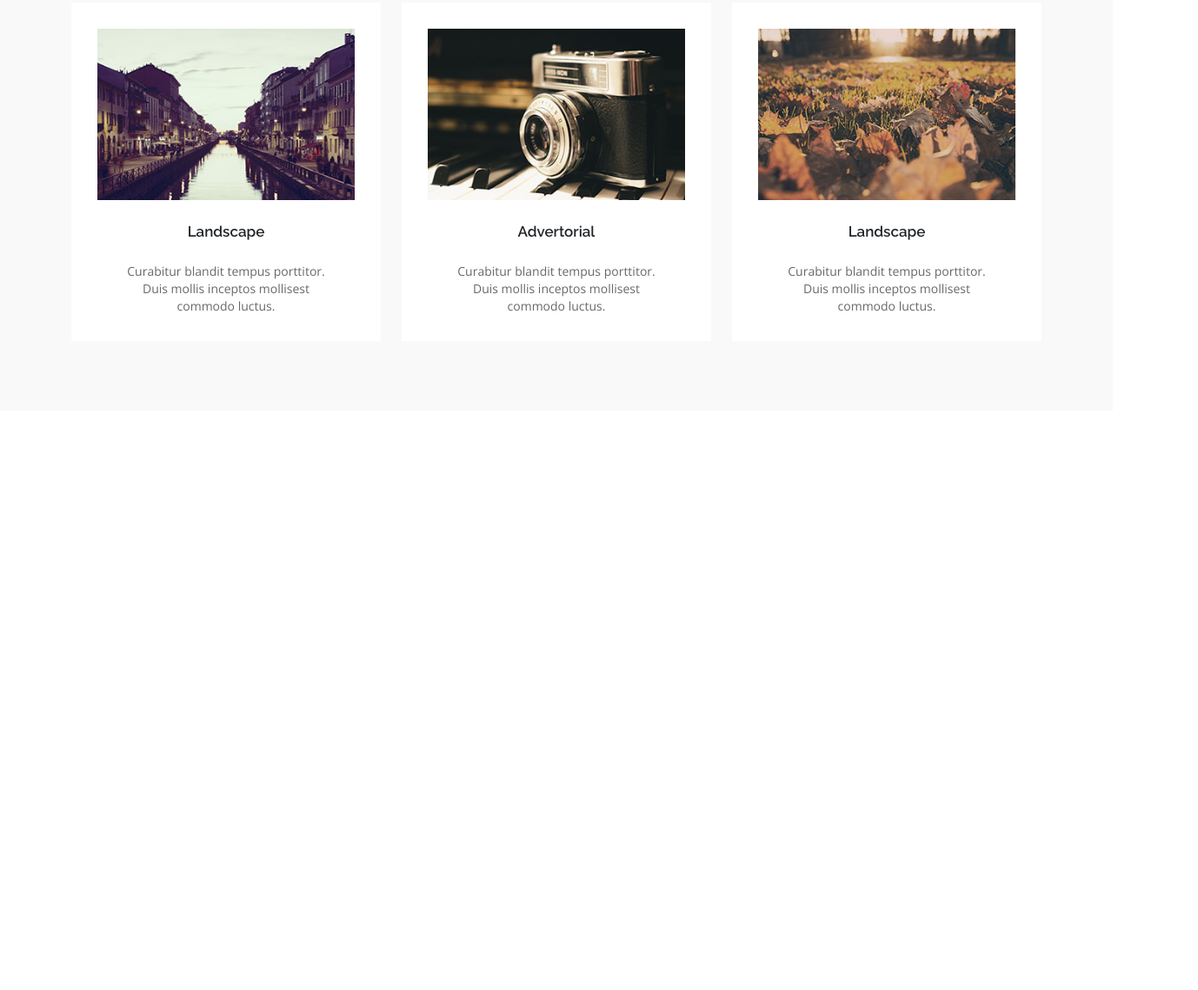
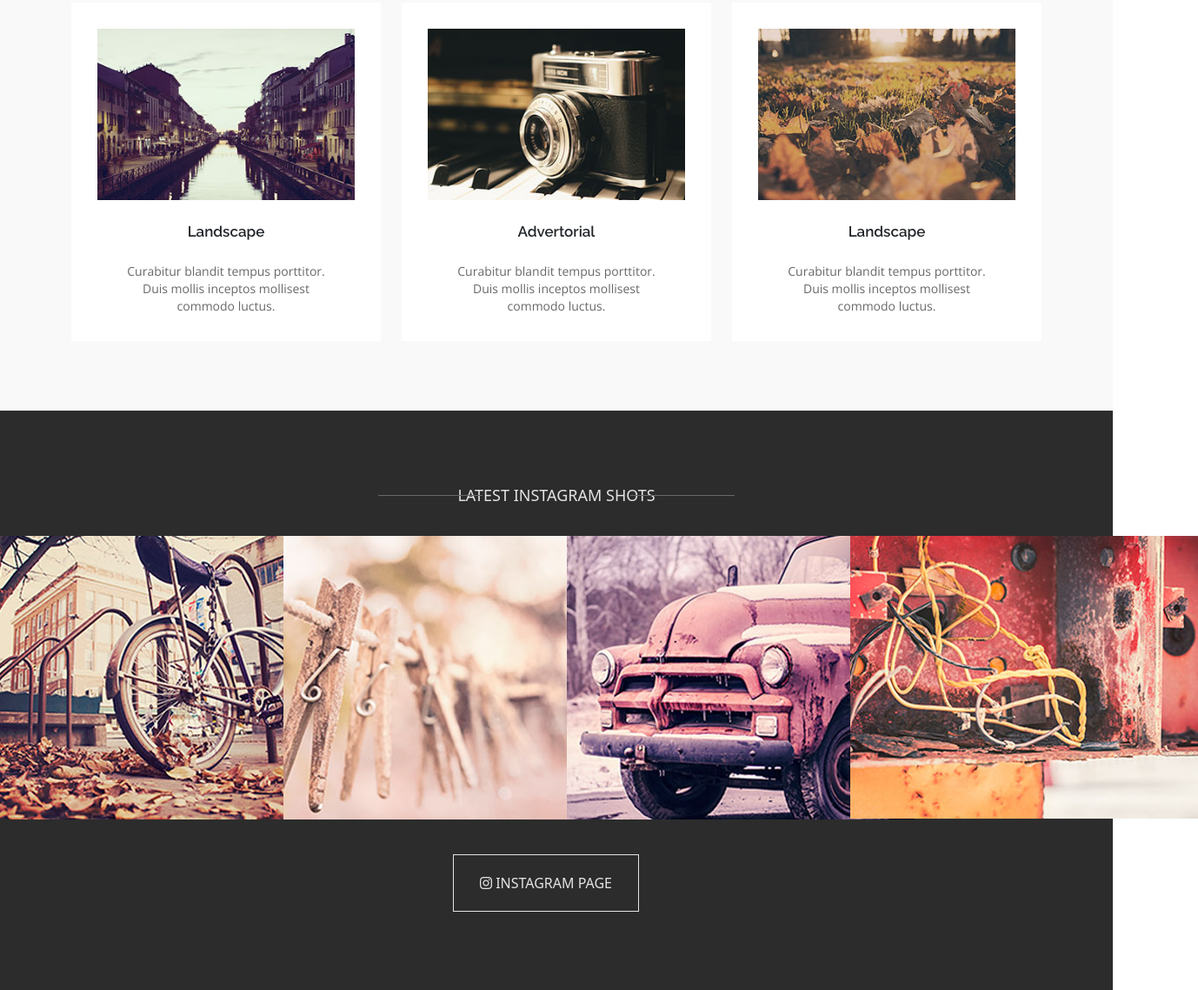
Before and after one commit to moududahmad99/kubb, a plain HTML site: page index.html in a window 1280 px wide. Shown: the part 1019-2157 px from the top of the page at 87% size, 1378 px wide, since content can reach past the window. Before the commit the page ends 1491 px from the top, so only its background shows below. Drawn offline with nearby package versions, Linux system fonts and the light colour scheme.

Commit message:
Instagram Section/Area added

```diff
--- a/css/style.css
+++ b/css/style.css
@@ -194,10 +194,69 @@ p {
 /* Service Area End */
 
 /* Gallery Area Start */
+#instagram {
+  padding: 50px 0;
+  background: #2c2c2c;
+}
+
+.instagram-title h3 {
+  color: var(--quinary-color);
+}
+
+.section-title h3{
+  font-size: 18px;
+  text-transform: uppercase;
+  padding: 40px 0;
+  position: relative;
+}
+
+.section-title h3::after {
+  position: absolute;
+  content: '';
+  height: 1px;
+  width: 120px;
+  background-color: #686868;
+  left: 0;
+  top: 50%;
+}
+
+.section-title h3::before {
+  position: absolute;
+  content: '';
+  height: 1px;
+  width: 120px;
+  background-color: #686868;
+  right: 0;
+  top: 50%;
+}
+
+.instagram-button {
+  padding: 40px 0;
+}
+
+.instagram-button a {
+  padding: 20px 30px;
+  border: 1px solid #e4e4e4;
+  color: var(--quinary-color);
+  text-transform: uppercase;
+  transition: .5s;
+  -webkit-transition: .5s;
+  -moz-transition: .5s;
+  -ms-transition: .5s;
+  -o-transition: .5s;
+  font-weight: var(--medium-font-weight);
+}
+
+.instagram-button a:hover {
+  background-color: #28b8d8;
+  color: var(--quinary-color);
+  border: 1px solid transparent;
+}
 /* Gallery Area End */
 
-/* Team Area Start */
-/* Team Area End */
+/* Journal Area Start */
+
+/* Journal Area End */
 
 /* Testimonial Area Start */
 /* Testimonial Area End */
--- a/index.html
+++ b/index.html
@@ -17,7 +17,7 @@
 
 <body>
 
-	<!-- Navbar Section Start -->
+	<!-- Navbar Area Start -->
 	<nav class="navbar navbar-expand-lg">
 		<div class="container">
 			<a class="navbar-brand" href="#">
@@ -54,9 +54,9 @@
 			</div>
 		</div>
 	</nav>
-	<!-- Navbar Section End -->
+	<!-- Navbar Area End -->
 
-	<!-- Banner Section Start -->
+	<!-- Banner Area Start -->
 	<section id="banner">
 		<div class="container">
 			<div class="row justify-content-center">
@@ -69,10 +69,10 @@
 			</div>
 		</div>
 	</section>
-	<!-- Banner Section End -->
+	<!-- Banner Area End -->
 
-	<!-- Service Section Start -->
-	<div id="service">
+	<!-- Service Area Start -->
+	<section id="service">
 		<div class="container">
 			<div class="row justify-content-center">
 				<div class="col-lg-8">
@@ -113,35 +113,74 @@
 				</div>
 			</div>
 		</div>
-	</div>
-	<!-- Service Section End -->
+	</section>
+	<!-- Service Area End -->
 
-	<!-- Gallery Section Start -->
-	<!-- Gallery Section End -->
+	<!-- Instagram Area Start -->
+	<section id="instagram">
+		<div class="row justify-content-center">
+			<div class="col-lg-4">
+				<div class="section-title instagram-title text-center">
+					<h3>Latest instagram shots</h3>
+				</div>
+			</div>
+		</div>
+		<div class="row">
+			<div class="col-lg-3">
+				<picture>
+					<img src="/images/layer-1.jpg" alt="layer">
+				</picture>
+			</div>
+			<div class="col-lg-3">
+				<picture>
+					<img src="/images/layer-2.jpg" alt="layer">
+				</picture>
+			</div>
+			<div class="col-lg-3">
+				<picture>
+					<img src="/images/layer-3.jpg" alt="layer">
+				</picture>
+			</div>
+			<div class="col-lg-3">
+				<picture>
+					<img src="/images/layer-4.jpg" alt="layer">
+				</picture>
+			</div>
+			<div class="row justify-content-center">
+				<div class="col-lg-4">
+					<div class="instagram-button text-center">
+						<a href="#"><i class="fa-brands fa-instagram"></i> Instagram Page</a>
+					</div>
+				</div>
+			</div>
+		</div>
+	</section>
+	<!-- Instagram Area End -->
 
-	<!-- Team Section Start -->
-	<!-- Team Section End -->
+	<!-- Journal Area Start -->
 
-	<!-- Testimonial Section Start -->
-	<!-- Testimonial Section End -->
+	<!-- Journal Area End -->
 
-	<!-- Membership Section Start -->
-	<!-- Membership Section End -->
+	<!-- Testimonial Area Start -->
+	<!-- Testimonial Area End -->
 
-	<!-- Countdown Section Start -->
-	<!-- Countdown Section End -->
+	<!-- Membership Area Start -->
+	<!-- Membership Area End -->
 
-	<!-- Classes Section Start -->
-	<!-- Classes Section End -->
+	<!-- Countdown Area Start -->
+	<!-- Countdown Area End -->
 
-	<!-- Classes Section Start -->
-	<!-- Classes Section End -->
+	<!-- Classes Area Start -->
+	<!-- Classes Area End -->
 
-	<!-- Brand Section Start -->
-	<!-- Brand Section End -->
+	<!-- Classes Area Start -->
+	<!-- Classes Area End -->
 
-	<!-- Footer Section Start -->
-	<!-- Footer Section End -->
+	<!-- Brand Area Start -->
+	<!-- Brand Area End -->
+
+	<!-- Footer Area Start -->
+	<!-- Footer Area End -->
 
 	<script src="js/jquery-1.12.4.min.js"></script>
 	<script src="js/bootstrap.bundle.js"></script>
```
